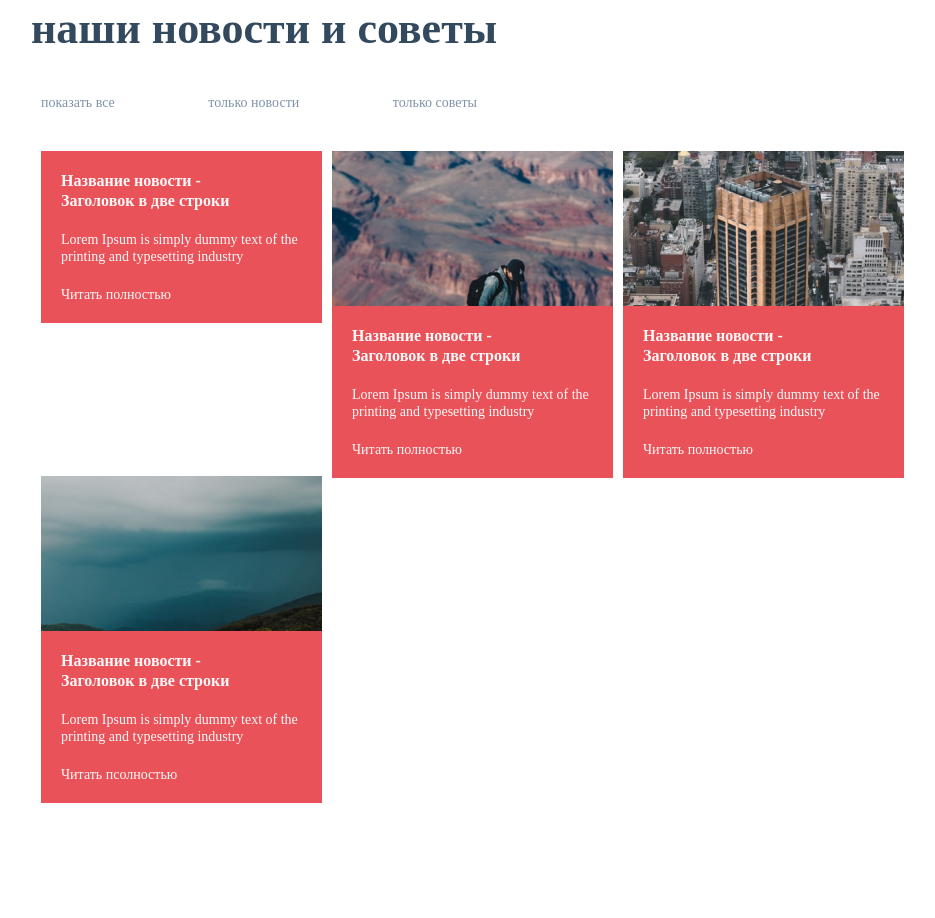
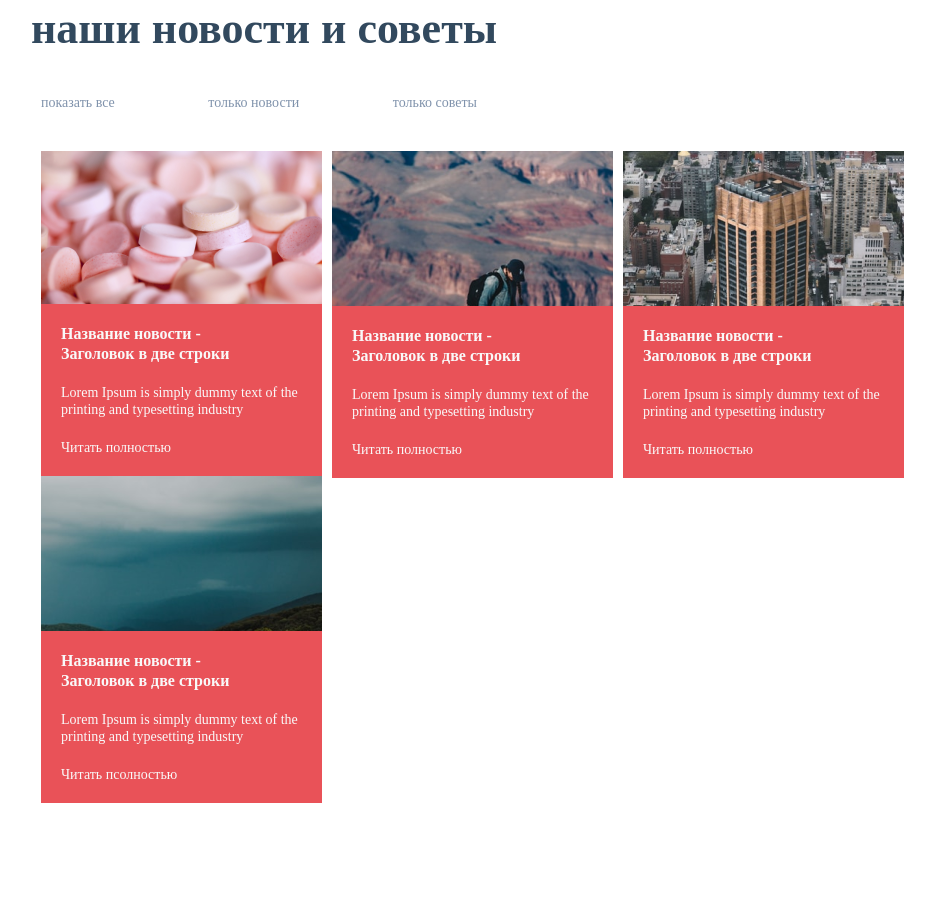
Before and after one commit to itgirlschool/fr22_team3_project1, a plain HTML site: page index.html in a window 1280 px wide. Shown: the part 1932-2850 px from the top of the page, without its empty margins (39-974 px from the left). Drawn offline with nearby package versions, Linux system fonts and the light colour scheme.

Commit message:
add index.html

```diff
--- a/index.html
+++ b/index.html
@@ -203,7 +203,7 @@
       <div class="services__columns">
 
           <div class="column__news">
-              <img class="image__news" src="assets/styles/rectangle50.png" alt="">
+              <img class="image__news" src="assets/images/Tabl.png" alt="">
               <div class="block__bg">
                   <div class="columns__title">Название новости - <br>Заголовок в две строки</div>
                   <div class="text">Lorem Ipsum is simply dummy text of the printing and typesetting industry</div>
```
